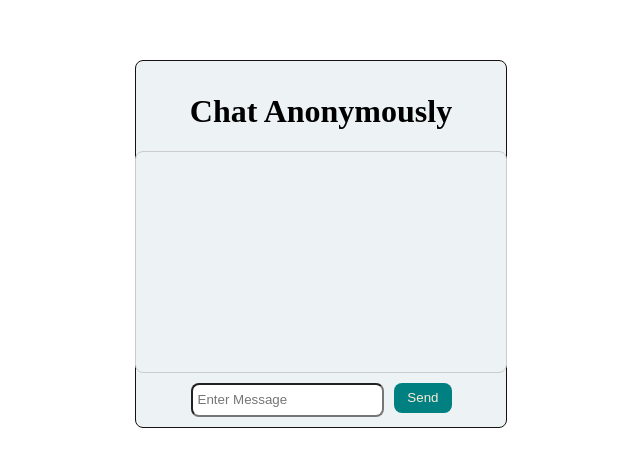
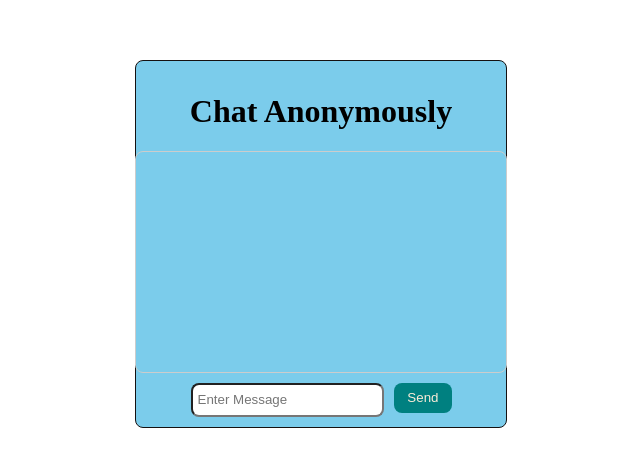
Before and after one commit to rk1710/chatApp, a website: page public/chatUI.html in a window 1280 px wide. Shown: the part 156-622 px from the top of the page, without its empty margins (319-959 px from the left). Drawn offline with nearby package versions, Linux system fonts and the light colour scheme; no server answers.

Commit message:
chenges to blue

```diff
--- a/public/chatUI.html
+++ b/public/chatUI.html
@@ -25,7 +25,7 @@
             padding: 10px;
             border: 1px solid #151111;
             border-radius: 8px;
-            background-color: #edf2f4; /* Light background */
+            background-color: #7bcceb; /* Light background */
         }
 
         /* Style for the messages div */
```
